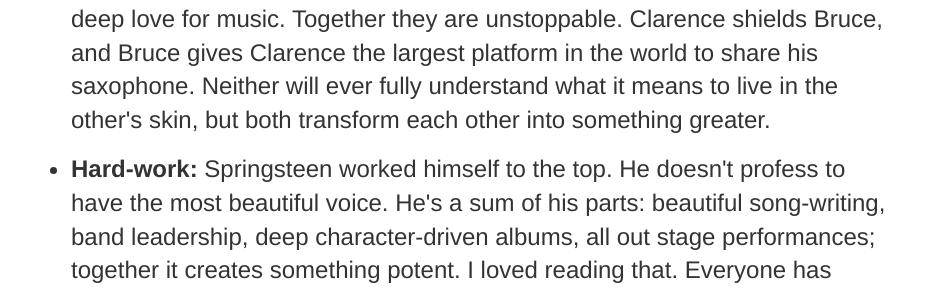
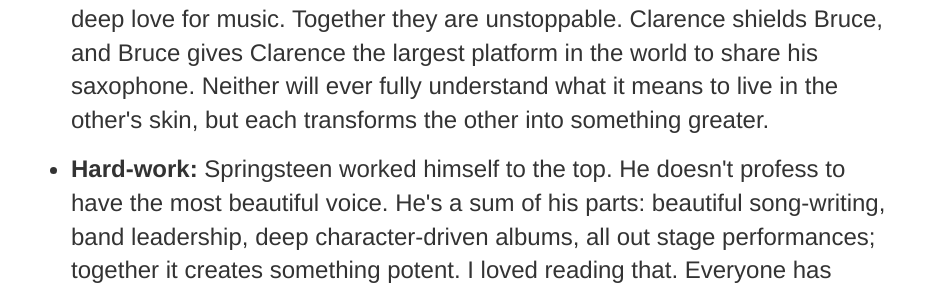
Before and after one commit to hikesandbikes/hikesandbikes.github.io, a Jekyll site: the page built from index.html, in a window 1280 px wide and 900 px high, scrolled down 5689 px. Shown: the part 322-614 px from the top of the window, without its empty margins (176-1101 px from the left). Built offline with Jekyll 4.4.1, drawn with Linux system fonts in a browser that asks for light colours; some of the changed text lies outside the part shown.

Commit message:
fix ssteen post

```diff
--- a/index.html
+++ b/index.html
@@ -183,7 +183,7 @@
 				Bruce, and Bruce gives Clarence the largest platform in the world to share his saxophone.
 				Neither will ever fully understand
 				what it means to live in the other's skin,
-				but both transform each other into something greater.
+				but each transforms the other into something greater.
 			</li></p>
 			<p><li>
 				<b>Hard-work:</b>  Springsteen worked himself to the top. He doesn't profess to have the most beautiful voice.
```
